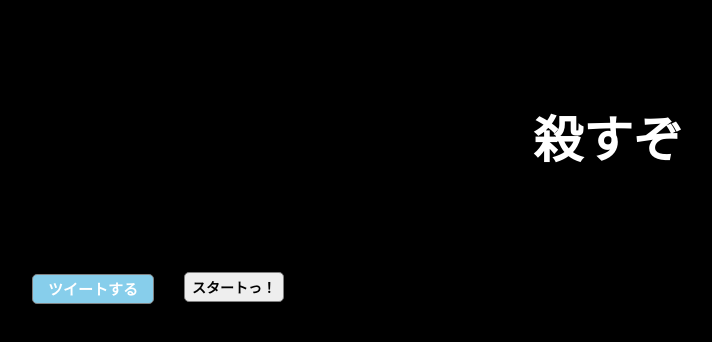
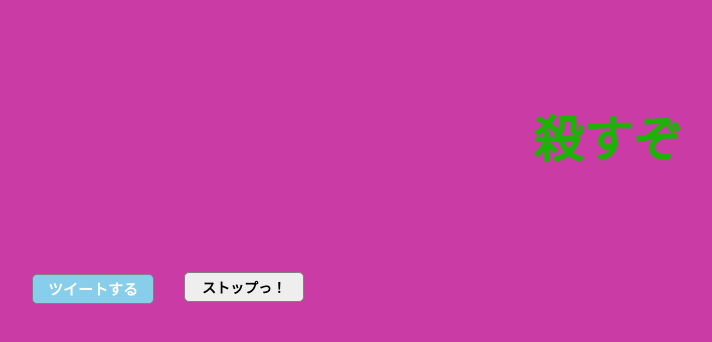
Before and after one commit to yoshiishunichi/kill, a Vue app: page / in a window 1280 px wide. Both pictures are taken after a click on the button "スタートっ！". Shown: the top 342 px of the page, without its empty margins (32-744 px from the left). Built offline with nearby package versions, Linux system fonts and the light colour scheme.

Commit message:
ほぼ完成っぽい

```diff
--- a/src/App.vue
+++ b/src/App.vue
@@ -8,8 +8,20 @@
         target="_blank"
         >ツイートする</a
       >
-      <input id="start" type="button" value="スタートっ！" @click="tapStart" />
-      <input id="stop" type="button" value="ストップっ！" @click="tapStop" />
+      <input
+        id="start"
+        type="button"
+        value="スタートっ！"
+        :class="{ disp: disps[0], nodisp: nodisps[0] }"
+        @click="tapStart"
+      />
+      <input
+        id="stop"
+        type="button"
+        value="ストップっ！"
+        :class="{ disp: disps[1], nodisp: nodisps[1] }"
+        @click="tapStop"
+      />
     </div>
   </div>
 </template>
@@ -19,12 +31,48 @@ export default {
   name: "App",
   data() {
     return {
-      timeInterval: null
+      timeInterval: null,
+      disps: [true, false],
+      nodisps: [false, true]
     };
   },
   methods: {
-    tapStart() {},
-    tapStop() {}
+    colorChange() {
+      let colors = [0, 0, 0];
+      for (let i = 0; i < colors.length; i++) {
+        colors[i] = Math.floor(Math.random() * 256);
+      }
+
+      const thisColor =
+        "rgb(" +
+        String(colors[0]) +
+        ", " +
+        String(colors[1]) +
+        ", " +
+        String(colors[2]) +
+        ")";
+      return thisColor;
+    },
+    setColor() {
+      const kill = document.getElementById("kill");
+      const container = document.body;
+      kill.style.color = this.colorChange();
+      container.style.backgroundColor = this.colorChange();
+    },
+    tapStart() {
+      this.disps[0] = false;
+      this.disps[1] = true;
+      this.nodisps[0] = true;
+      this.nodisps[1] = false;
+      this.timeInterval = setInterval(this.setColor, 100);
+    },
+    tapStop() {
+      this.disps[1] = false;
+      this.disps[0] = true;
+      this.nodisps[1] = true;
+      this.nodisps[0] = false;
+      clearInterval(this.timeInterval);
+    }
   }
 };
 </script>
@@ -76,15 +124,22 @@ h1 {
   line-height: 30px;
 }
 
+.disp {
+  display: inline-block;
+}
+
+.nodisp {
+  display: none;
+}
+
 #start {
-  display: inline-block;
   background-color: #eee;
   color: black;
   margin-left: 30px;
   font-weight: bold;
   cursor: pointer;
   text-align: center;
-  width: 100px;
+  width: 120px;
   height: 30px;
   border-radius: 5px;
   border: 1px gray solid;
@@ -93,14 +148,13 @@ h1 {
 }
 
 #stop {
-  display: none;
   background-color: #eee;
   color: black;
   margin-left: 30px;
   font-weight: bold;
   cursor: pointer;
   text-align: center;
-  width: 100px;
+  width: 120px;
   height: 30px;
   border-radius: 5px;
   border: 1px gray solid;
```
